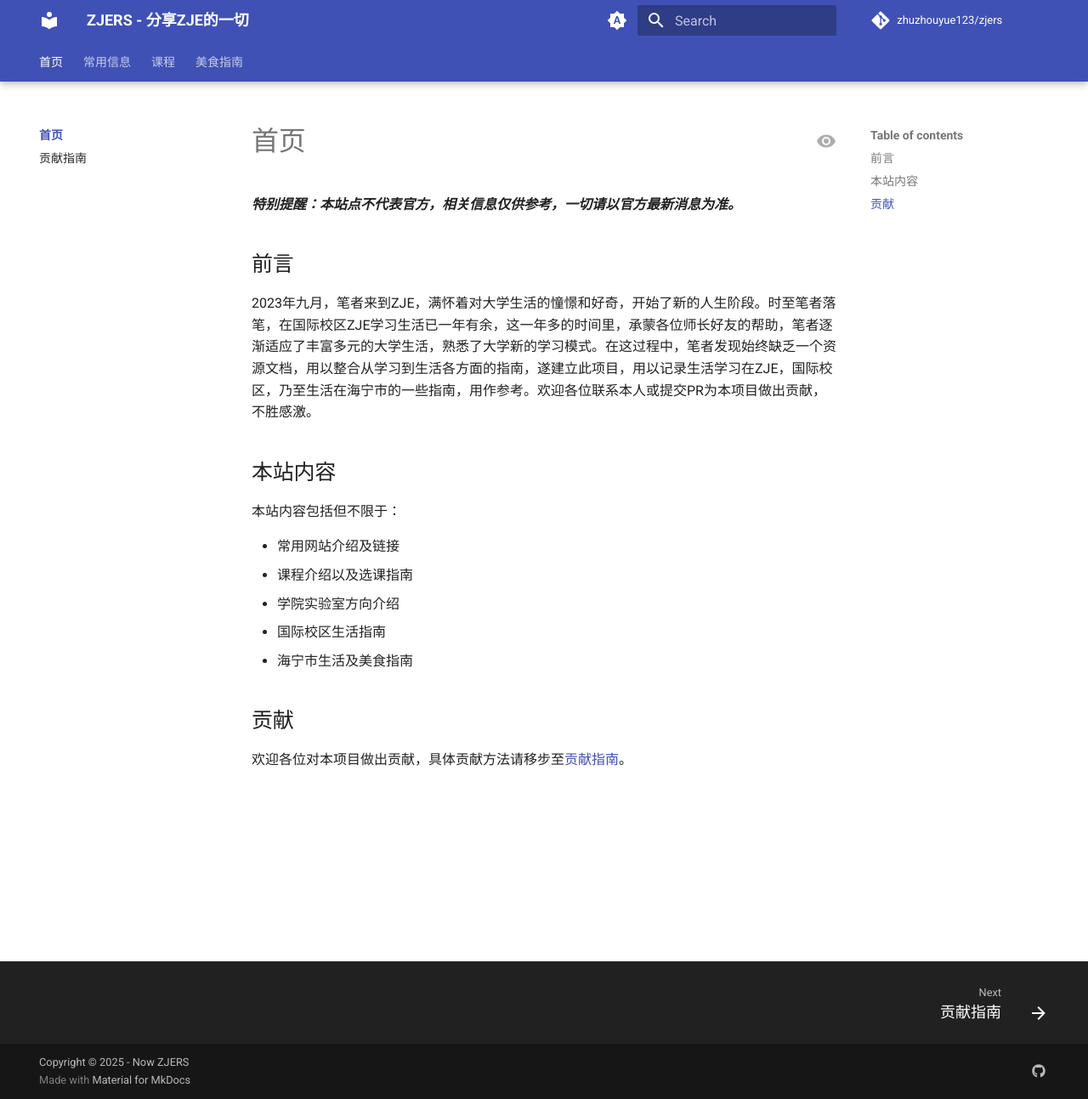
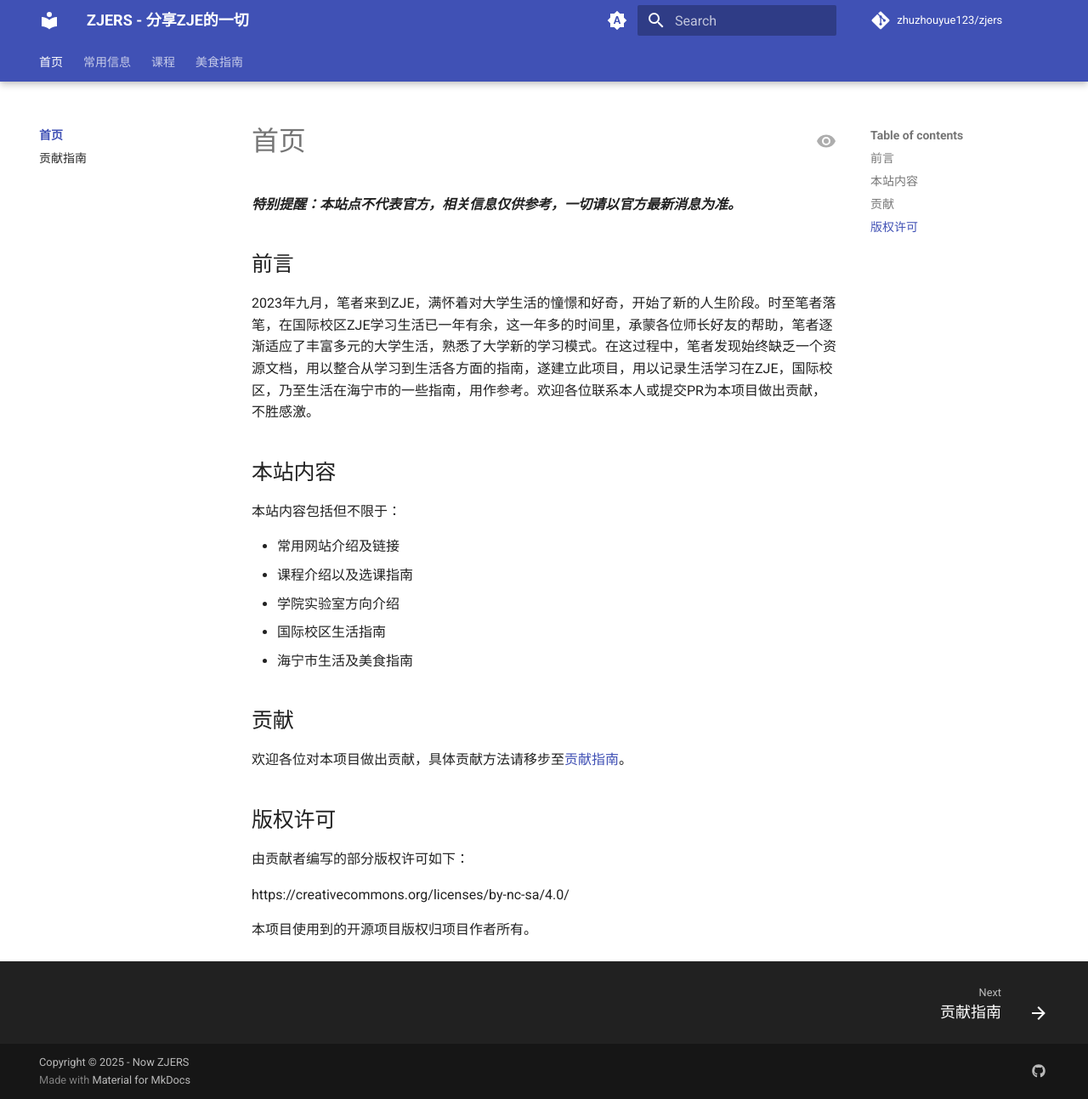
Before and after one commit to zhuzhouyue123/zjers, an MkDocs documentation site: the page built from docs/index.md, in a window 1280 px wide and 1293 px high. Shown: the whole window at 85% size. Built offline with MkDocs 1.6.1 and Material for MkDocs 9.7.7, drawn with Linux system fonts in a browser that asks for light colours; comment, search, counter and statistics services are not loaded.

Commit message:
20240428 添加版权许可

```diff
--- a/docs/index.md
+++ b/docs/index.md
@@ -21,3 +21,13 @@
 ## 贡献
 
 欢迎各位对本项目做出贡献，具体贡献方法请移步至[贡献指南](/contribute)。
+
+
+
+## 版权许可
+
+由贡献者编写的部分版权许可如下：
+
+https://creativecommons.org/licenses/by-nc-sa/4.0/
+
+本项目使用到的开源项目版权归项目作者所有。
```
Also changed, not shown: 1 other file.
